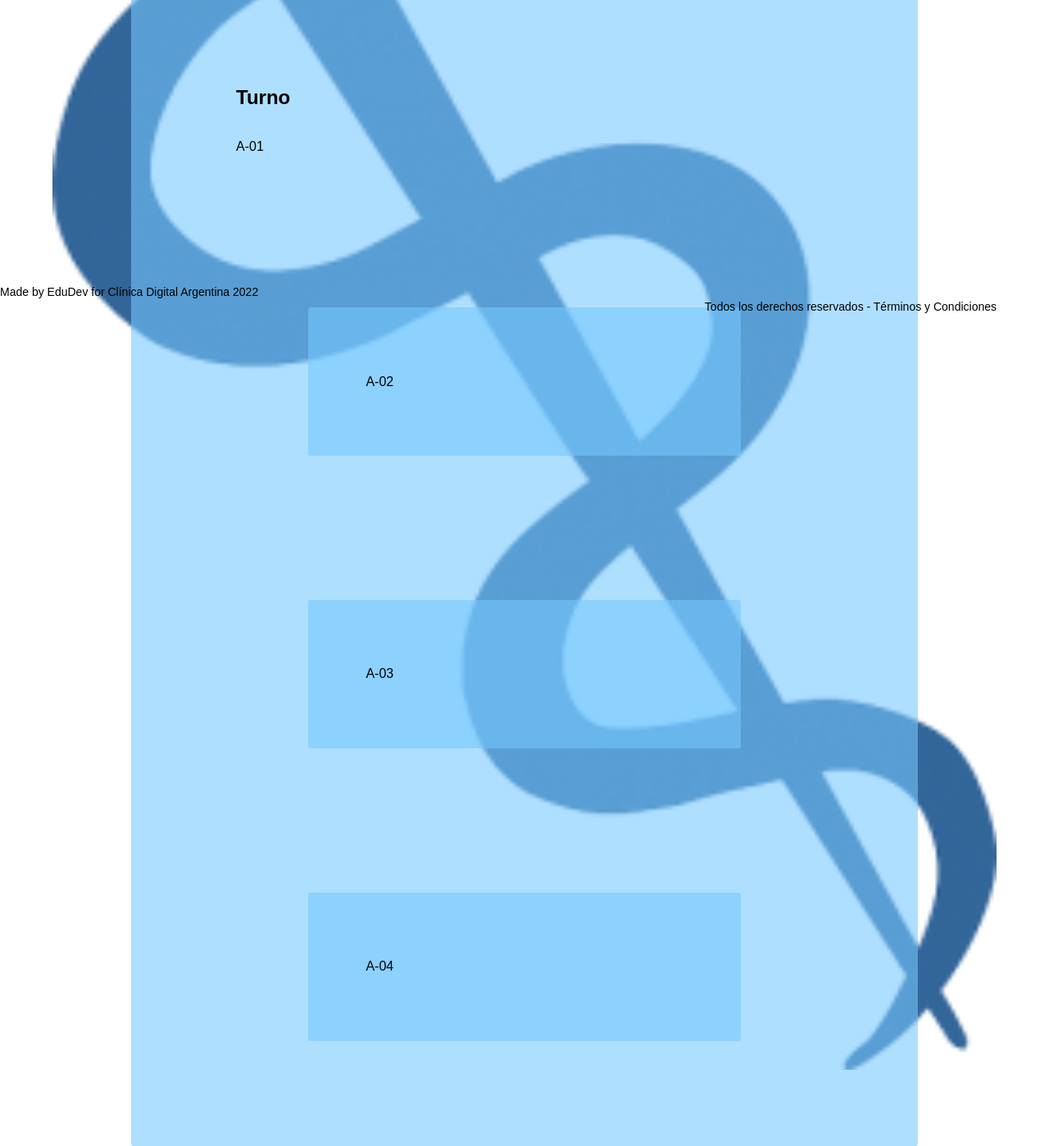
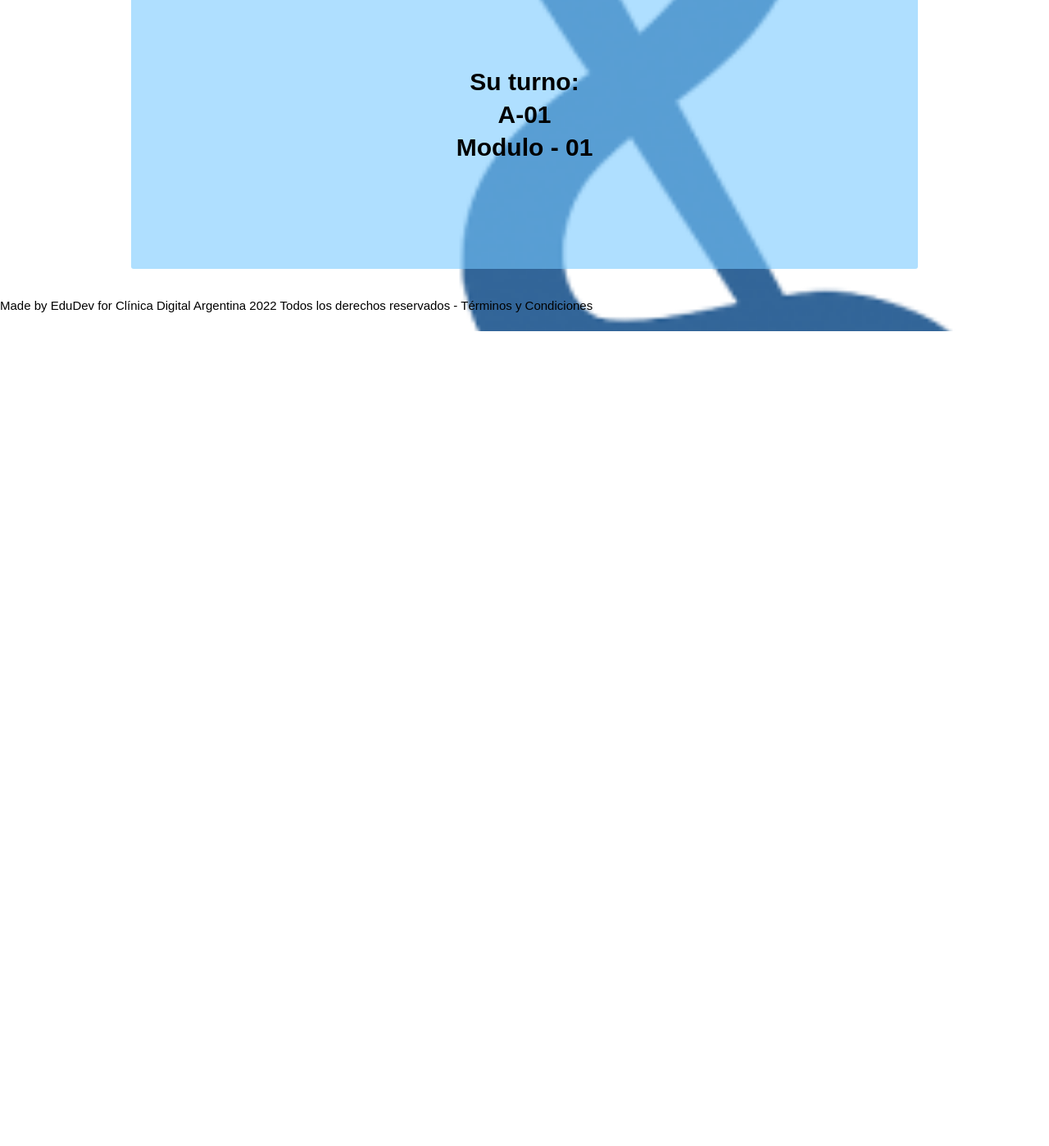
Before and after one commit to EdwardDH/Recuperatoriofinal, a website: page views/vista_turnos.html in a window 1280 px wide. Shown: the part 416-1814 px from the top of the page at 82% size. After the commit the page ends 820 px from the top, so only its background shows below. Drawn offline with Linux system fonts and the light colour scheme.

Commit message:
vista-turnos

```diff
--- a/public/css/listado_turnos.css
+++ b/public/css/listado_turnos.css
@@ -42,16 +42,16 @@ body{
 }
 
 .footer{
-    font-size: 14px;
-    line-height: 55px;
+    font-size: 15px;
+    line-height: 23px;
     position: absolute;
     bottom: 0;
     width: 80%;
 }
 
 .footeright{
-    font-size: 14px;
-    line-height: 20px;
+    font-size: 15px;
+    line-height: 23px;
     position: absolute;
     bottom: 0;
     width: 95%;
--- a/public/css/vista_turnos.css
+++ b/public/css/vista_turnos.css
@@ -10,53 +10,17 @@
     padding: 10%;
 }
 
-.container2{
-    background-color: #75c8ff93 ;
-    width: 75%;
-    box-sizing: border-box;
-    margin:auto;
-    margin-top: 25%;
-    border-radius: 3px;
-    text-align: justify;
-    line-height: 40px;
-    padding: 10%;
-}
-
-.container3{
-    background-color: #75c8ff93 ;
-    width: 75%;
-    box-sizing: border-box;
-    margin:auto;
-    margin-top: 25%;
-    border-radius: 3px;
-    text-align: justify;
-    line-height: 40px;
-    padding: 10%;
-}
-
-.container4{
-    background-color: #75c8ff93 ;
-    width: 75%;
-    box-sizing: border-box;
-    margin:auto;
-    margin-top: 25%;
-    border-radius: 3px;
-    text-align: justify;
-    line-height: 40px;
-    padding: 10%;
-}
-
 .footer{
-    font-size: 14px;
-    line-height: 55px;
+    font-size: 15px;
+    line-height: 23px;
     position: absolute;
     bottom: 0;
     width: 80%;
 }
 
 .footeright{
-    font-size: 14px;
-    line-height: 20px;
+    font-size: 15px;
+    line-height: 23px;
     position: absolute;
     bottom: 0;
     width: 95%;
@@ -67,7 +31,7 @@ body{
     font-family: sans-serif;
     background-image: url(../img/vara-esculapio.png);
     background-position: center;
-    background-repeat: no-repeat;
+    background-repeat:no-repeat;
     min-height: 100vh;
     background-size: 90%;
 
@@ -76,3 +40,10 @@ body{
     color:#00ACB1;
 
 }
+
+.select{
+    font-size: 30px;
+    font-weight: bold;
+    text-align: center;
+
+}
--- a/views/vista_turnos.html
+++ b/views/vista_turnos.html
@@ -14,23 +14,15 @@
 <body>
     <h2 class="maintitle">Clínica Digital</h2>
     <article class="container">
-        <h2>Turno</h2>
-        <div>A-01</div>
-        <article class="container2">
-            <div>A-02</div>
-        </article>
-        <article class="container3">
-            <div>A-03</div>
-        </article>
-        <article class="container4">
-            <div>A-04</div>
-        </article>
+        <div class="select">Su turno:</div>
+        <div class="select">A-01</div>
+        <div class="select">Modulo - 01</div>
     </article>
 </body>
 <footer>
-    <div class="footer">Made by EduDev for Clínica Digital Argentina 2022</div>
-    <div class="footeright">Todos los derechos reservados - Términos y Condiciones</div>
-
+    <div class="footer">Made by EduDev for Clínica Digital Argentina 2022
+        Todos los derechos reservados - Términos y Condiciones
+    </div>
 </footer>
 
 </html>
```
Also changed, not shown: views/listado_turnos.html (+2 -2 lines).
